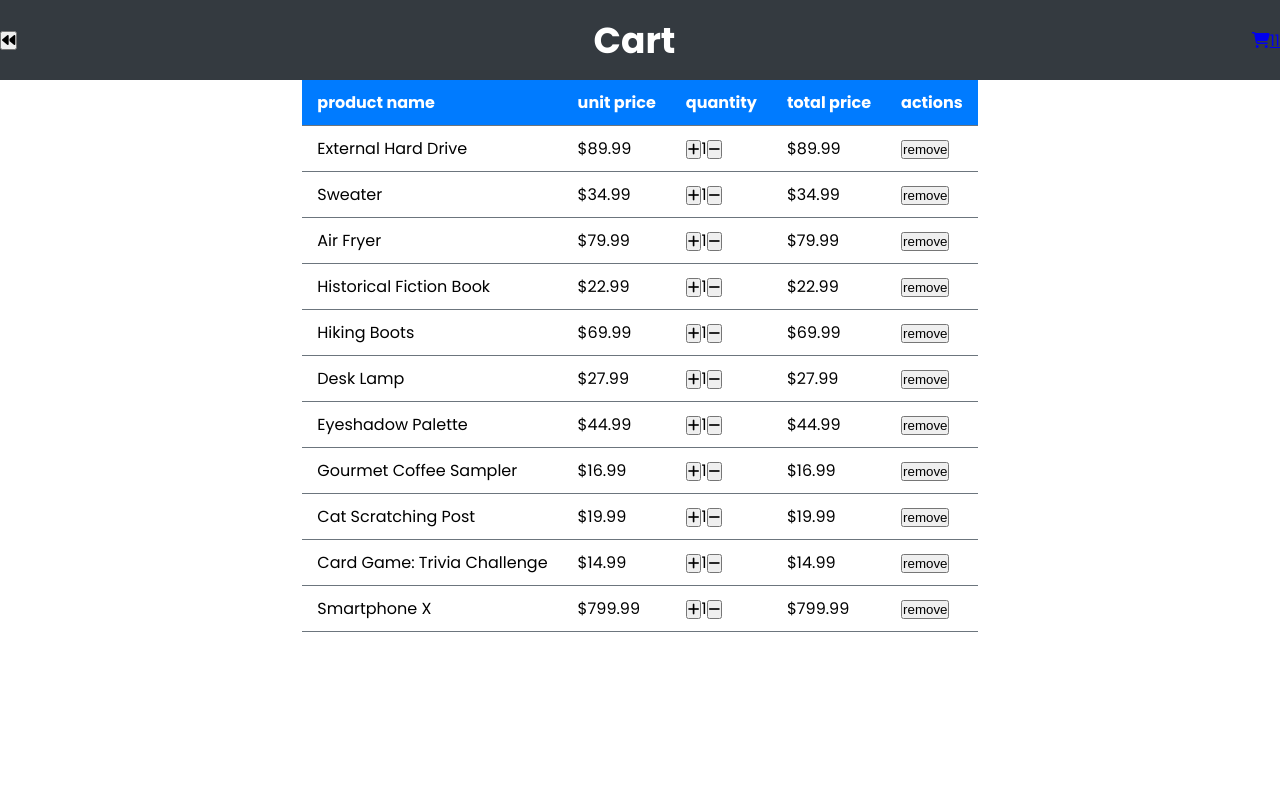
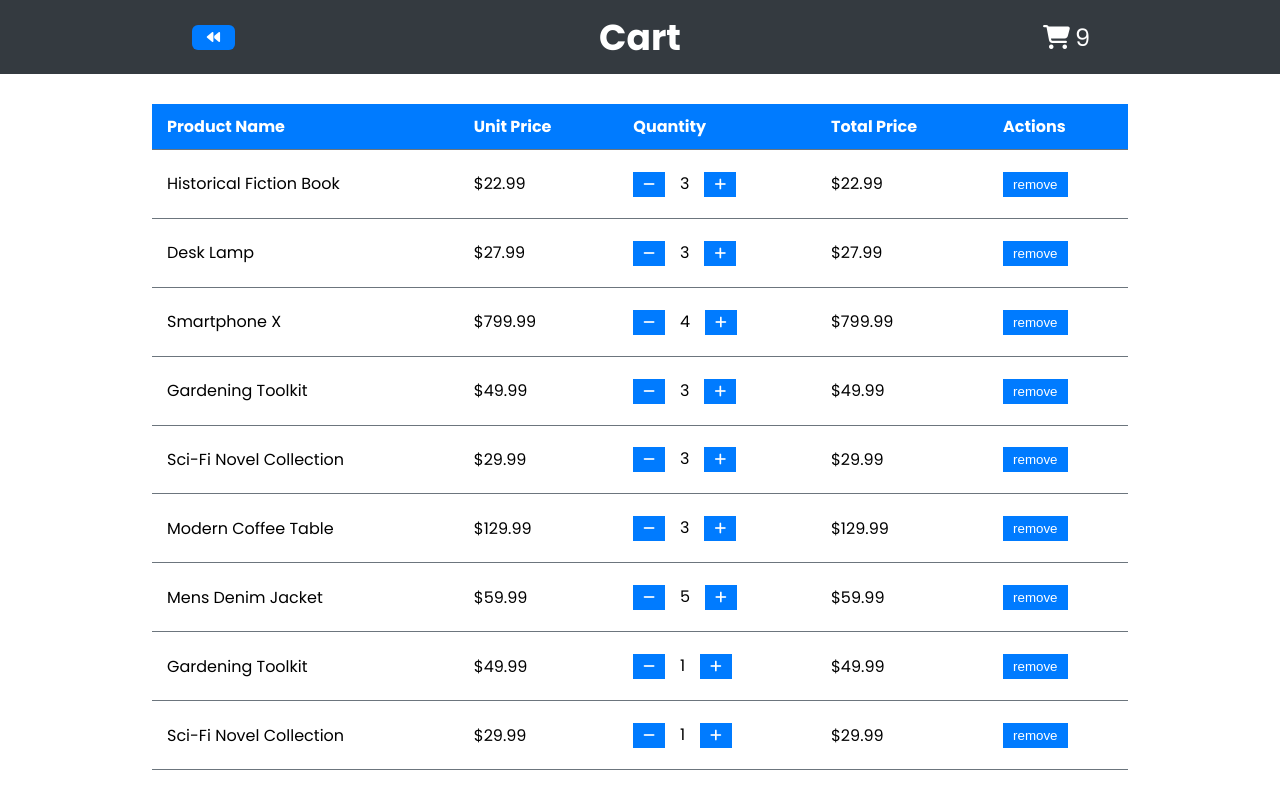
Before and after one commit to M-A-Leli/E-Commerce, a website with bundled scripts: page frontend/src/pages/cart.html in a window 1280 px wide. Built offline with nearby package versions, Linux system fonts and the light colour scheme; data requests are answered from the project's data file.

Commit message:
Updated UI + Refined functionality

```diff
--- a/frontend/src/pages/cart.html
+++ b/frontend/src/pages/cart.html
@@ -10,13 +10,17 @@
 <body>
     <section id="main">
         <div id="header">
-            <button id="back-btn"><i class="fa-solid fa-backward"></i></button>
+            <div id="button-container">
+                <button id="back-btn"><i class="fa-solid fa-backward"></i></button>
+            </div>
             <div id="heading">
                 <h1>cart</h1>
             </div>
-            <a href="#"><i class="fa-solid fa-cart-shopping"></i><span id="cart-count"></span></a>
+            <div id="cart-container">
+                <a href="#"><i class="fa-solid fa-cart-shopping"></i><span id="cart-count"></span></a>
+            </div>
         </div>
-        <div class="container">
+        <div id="cart-item-container">
             <table id="cart-items">
                 <thead>
                     <tr>
@@ -34,10 +38,15 @@
         </div>
     </section>
 
-    <div id="add-to-cart-modal" class="modal" style="display: none">
+    <!-- Delete confirmation modal -->
+    <div id="delete-modal" class="modal" style="display: none">
         <div class="modal-content">
-            <span class="close" id="close-add-to-cart-modal-btn"><i class="fa-solid fa-circle-xmark"></i></span>
-            <p>product added to cart</p>
+            <span class="close" id="close-delete-modal-btn"><i class="fa-solid fa-circle-xmark"></i></span>
+            <p>Are you sure you want to delete this cart item?</p>
+            <div class="buttons">
+                <button id="confirm-delete-btn">Yes</button>
+                <button id="cancel-delete-btn">No</button>
+            </div>
         </div>
     </div>
 
--- a/frontend/src/scripts/cart.ts
+++ b/frontend/src/scripts/cart.ts
@@ -17,9 +17,10 @@ export class App {
     }
 
     private async init(): Promise<void> {
+        this.setupEventListeners();
         await this.fetchCartItems();
         this.displayCartItems(this.cartItems);
-        this.displayCartItemsCount(); //!
+        this.displayCartItemsCount();
     }
 
     private async fetchCartItems(): Promise<void> {
@@ -78,19 +79,19 @@ export class App {
 
             // Create unit price cell
             const unitPriceCell = document.createElement('td');
-            unitPriceCell.textContent = `$${cartItem.unitPrice}`; // ! toFixed(2)
+            unitPriceCell.textContent = `$${cartItem.unitPrice.toFixed(2)}`;
             row.appendChild(unitPriceCell);
 
             // Create quantity cell with buttons
             const quantityCell = document.createElement('td');
 
             const decreaseButton = document.createElement('button');
-            decreaseButton.innerHTML = '<i class="fa-solid fa-plus"></i>';
+            decreaseButton.classList.add('decrease-btn');
+            decreaseButton.innerHTML = '<i class="fa-solid fa-minus"></i>';
             decreaseButton.dataset.id = "" + cartItem.id;
             decreaseButton.addEventListener('click', () => {
-                console.log('clicked');
                 if (cartItem.id) {
-                    console.log('clicked in');
+                    console.log('clicked');
                     this.updateQuantity(cartItem.id, -1);
                 }
             });
@@ -102,13 +103,12 @@ export class App {
             quantityCell.appendChild(quantitySpan);
 
             const increaseButton = document.createElement('button');
-            increaseButton.innerHTML = '<i class="fa-solid fa-minus"></i>';
+            increaseButton.classList.add('increase-btn');
+            increaseButton.innerHTML = '<i class="fa-solid fa-plus"></i>';
             increaseButton.dataset.id = "" + cartItem.id;
             increaseButton.addEventListener('click', () => {
-                console.log('clicked');
                 if (cartItem.id) {
-                    console.log('clicked in');
-                    this.updateQuantity(cartItem.id, -1);
+                    this.updateQuantity(cartItem.id, 1);
                 }
             });
             quantityCell.appendChild(increaseButton);
@@ -118,7 +118,7 @@ export class App {
             // Create total price cell
             const totalPriceCell = document.createElement('td');
             totalPriceCell.id = `totalPrice-${cartItem.id}`;
-            totalPriceCell.textContent = `$${cartItem.totalPrice}`; // ! toFixed(2)
+            totalPriceCell.textContent = `$${cartItem.totalPrice.toFixed(2)}`;
             row.appendChild(totalPriceCell);
 
             // Actions cell
@@ -129,10 +129,8 @@ export class App {
             deleteButton.classList.add('remove-item-btn');
             deleteButton.dataset.id = "" + cartItem.id;
             deleteButton.addEventListener('click', () => {
-                console.log('clicked');
                 if (cartItem.id) {
-                    console.log('clicked in');
-                    this.removeFromCart(cartItem.id);
+                    this.showDeleteModal(cartItem.id);
                 }
             });
             actionsCell.appendChild(deleteButton);
@@ -145,15 +143,17 @@ export class App {
     }
 
     private async updateQuantity(id: string, change: number): Promise<void> {
-        const quantitySpan = document.getElementById(`quantity-${id}`) as HTMLSpanElement;
+        try {
+            const quantitySpan = document.getElementById(`quantity-${id}`) as HTMLSpanElement;
 
-        let newQuantity = parseInt("" + quantitySpan.textContent) + change; // ! ""+
+            let newQuantity = parseInt("" + quantitySpan.textContent) + change; // ! ""+
+``
+            if (newQuantity < 1) {
+                newQuantity = 1 ; // Ensure the quantity is at least 1
+            } else {
+                newQuantity += change - 1;
+            }
 
-        if (newQuantity < 1) {
-            newQuantity = 1; // Ensure the quantity is at least 1
-        }
-
-        try {
             const response = await fetch(`http://localhost:3000/cartItems/${id}`, {
                 method: 'PATCH',
                 headers: {
@@ -178,12 +178,12 @@ export class App {
     private updateTotalPrice(id: string, unitPrice: number, quantity: number): void {
         const totalPrice = unitPrice * quantity;
         const totalPriceElement = document.getElementById(`totalPrice-${id}`) as HTMLTableCellElement;
-        totalPriceElement.textContent = `$${totalPrice}`; // ! toFixed(2)
+        totalPriceElement.textContent = `$${totalPrice.toFixed(2)}`;
     }
 
     private async removeFromCart(id: string): Promise<void> {
         try {
-            const response = await fetch(`http://localhost:3000/cartItem/${id}`, {
+            const response = await fetch(`http://localhost:3000/cartItems/${id}`, {
                 method: 'DELETE'
             });
 
@@ -192,6 +192,7 @@ export class App {
             }
 
             this.cartItems = this.cartItems.filter(cartItem => cartItem.id !== id);
+            this.displayCartItemsCount();
             this.displayCartItems(this.cartItems);
         } catch (error) {
             // console.error('Error deleting cart item: ', error);
@@ -199,18 +200,35 @@ export class App {
         }
     }
 
-    private showOrderCreatedModal(): void {
-        const modal = document.getElementById('order-created-modal') as HTMLDivElement;
+    private showDeleteModal(productId: string): void {
+        const modal = document.getElementById('delete-modal') as HTMLDivElement;
         modal.style.display = 'block';
 
-        const closeButton = document.getElementById('close-order-created-modal-btn') as HTMLElement;
+        const confirmButton = document.getElementById('confirm-delete-btn') as HTMLButtonElement;
+        confirmButton.addEventListener('click', () => {
+            this.removeFromCart(productId);
+            this.closeDeleteModal();
+            this.displayCartItemsCount();
+            this.displayCartItems(this.cartItems);
+        });
 
-        closeButton.onclick = () => this.closeOrderCreatedModal();
+        const closeButton = document.getElementById('close-delete-modal-btn') as HTMLElement;
+        const cancelButton = document.getElementById('cancel-delete-btn') as HTMLButtonElement;
+
+        closeButton.onclick = () => this.closeDeleteModal();
+        cancelButton.onclick = () => this.closeDeleteModal();
     }
 
-    private closeOrderCreatedModal(): void {
-        const modal = document.getElementById('order-created-modal') as HTMLDivElement;
+    private closeDeleteModal(): void {
+        const modal = document.getElementById('delete-modal') as HTMLDivElement;
         modal.style.display = 'none';
+    }
+
+    private setupEventListeners(): void {
+        const backBtn = document.getElementById('back-btn') as HTMLButtonElement;
+        backBtn?.addEventListener('click', () => {
+            window.location.href = './products.html'
+        });
     }
 }
 
--- a/frontend/src/styles/cart.css
+++ b/frontend/src/styles/cart.css
@@ -25,8 +25,9 @@ body {
 }
 
 #main #header,
-#main #products {
+#main #cart-item-container {
     width: 100%;
+    height: 100%;
 }
 
 #main #header {
@@ -34,13 +35,14 @@ body {
     background-color: #343A40;
     color: #ffffff;
     flex: 1;
-    height: 10%;
     display: flex;
     align-items: center;
     justify-content: space-evenly;
 }
 
-#main #header #heading{
+#main #header #button-container,
+#main #header #cart-container,
+#main #header #heading {
     /* border: 1px solid green; */
     flex: 1;
     display: flex;
@@ -56,47 +58,23 @@ body {
     font-size: 36px;
 }
 
-#main #header #search-container {
-    gap: 15px;
-}
-
-#main #header #search-container input {
-    height: 60%;
-}
-
-#main #header #search-container input[type="search"] {
-    border: 1px solid #6c757d;
-    width: 50%;
-    outline: none;
-    padding: 0 15px;
-}
-
-#main #header #search-container input[type="submit"] {
+#main #header #button-container button {
     border: none;
-    padding: 0 15px;
+    border-radius: 6px;
+    padding: 5px 15px;
     background-color: #007bff;
     color: #ffffff;
 }
 
-#main #header #search-container input[type="submit"]:hover {
+#main #header #button-container button:hover {
     background-color: #0069d9;
 }
 
-#main #header #categories-container {
-    gap: 15px;
+#main #header #cart-container {
+    color: #007bff;
 }
 
-#main #header #categories-container select {
-    border: 1px solid #6c757d;
-    background-color: #ffffff;
-    color: #343A40;
-    width: 60%;
-    height: 60%;
-    outline: none;
-    padding: 0 15px;
-}
-
-#main #header #categories-container a {
+#main #header #cart-container a {
     text-decoration: none;
     color: #ffffff;
     font-size: 24px;
@@ -106,51 +84,67 @@ body {
     gap: 5px;
 }
 
-#main .container{
-    height: 90%;
+#main #cart-item-container {
+    flex: 9;
+    overflow-y: scroll;
+    scrollbar-width: none;
+    -ms-overflow-style: none;
 }
 
-.container table {
+#main #cart-item-container::-webkit-scrollbar {
+    display: none;
+}
+
+#cart-item-container {
+    display: flex;
+    /* align-items: center; */
+    justify-content: center;
+    padding: 30px;
+}
+
+#cart-items {
+    width: 80%;
+}
+
+table {
     width: 100%;
     border-collapse: collapse;
     border-radius: 8px;
     /* overflow: hidden; */
 }
 
-.container #products thead {
+thead {
     text-transform: capitalize;
 }
 
-.container table th,
-.container table td {
+table th,
+table td {
     padding: 10px 15px;
     text-align: left;
 }
 
-.container table th{
+table th {
     background-color: #007bff;
     color: #ffffff;
     font-weight: bold;
 }
 
-.container table tr {
+table tr {
     border-bottom: 1px solid #6c757d;
 }
 
-/* .container table tr:nth-of-type(even) {
-    background-color: #f9f9f9;
-} */
-
-.container table tr:hover {
+table tr:hover {
     background-color: #d6e4f0;
 }
 
-.container #products tbody #update-product-btn{
+table span {
+    margin-left: 15px;
     margin-right: 15px;
 }
 
-.container #products tbody #update-product-btn,
-.container #products tbody #delete-product-btn {
+tbody .decrease-btn,
+tbody .increase-btn,
+tbody .remove-item-btn {
     height: 60%;
     color: #ffffff;
     background-color: #007bff;
@@ -158,8 +152,9 @@ body {
     padding: 5px 10px;
 }
 
-.container #products tbody #update-product-btn:hover,
-.container #products tbody #delete-product-btn:hover {
+tbody .decrease-btn:hover,
+tbody .increase-btn:hover,
+tbody .remove-item-btn:hover {
     background-color: #0069d9;
 }
 
@@ -199,6 +194,29 @@ body {
     font-weight: bold;
 }
 
+.modal-content .buttons {
+    display: flex;
+    align-items: center;
+    justify-content: center;
+    gap: 30px;
+}
+
+.modal-content .buttons button {
+    width: 50%;
+    padding: 5px 15px;
+    border: none;
+}
+
+.modal-content .buttons #confirm-delete-btn {
+    color: #ffffff;
+    background-color: #dc3545;
+}
+
+.modal-content .buttons #cancel-delete-btn {
+    color: #ffffff;
+    background-color: #28a745;
+}
+
 .close:hover,
 .close:focus {
     text-decoration: none;
```
Also changed, not shown: backend/db.json.
